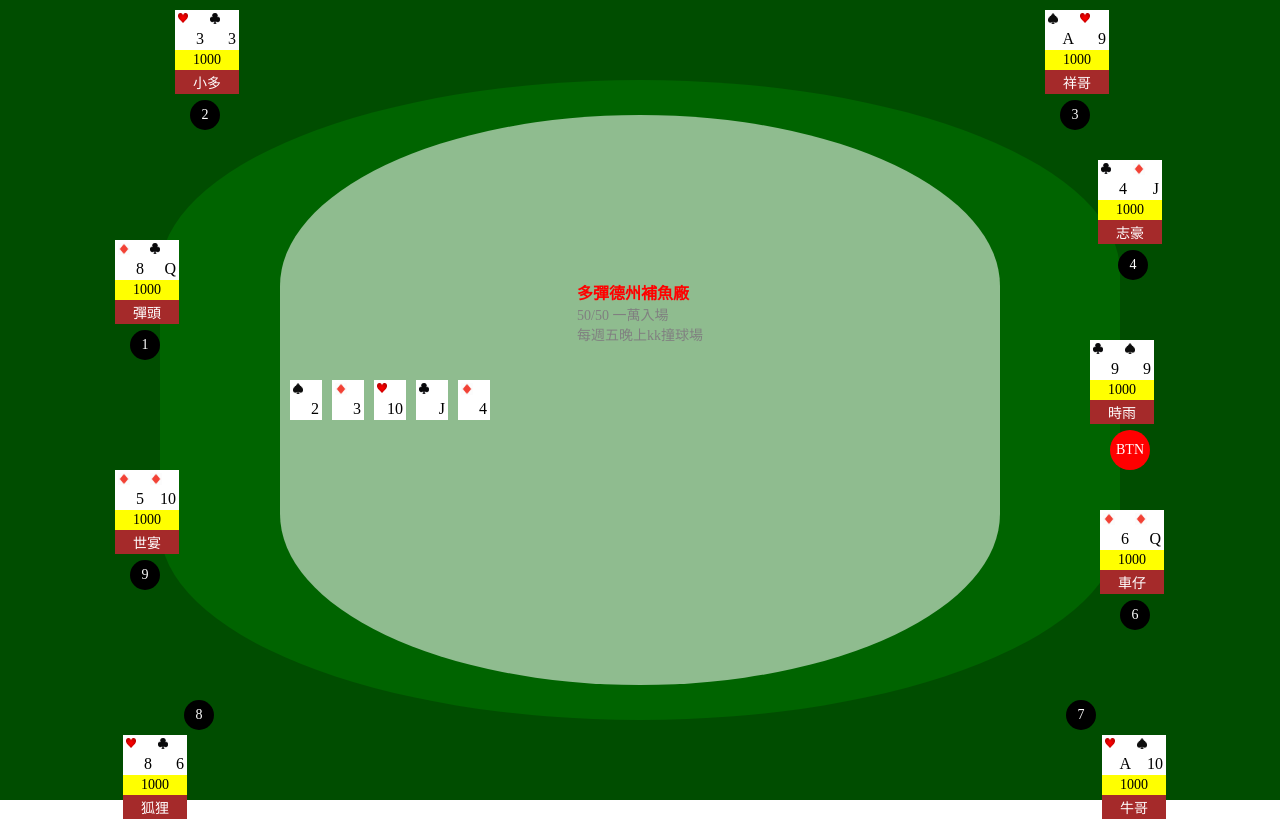
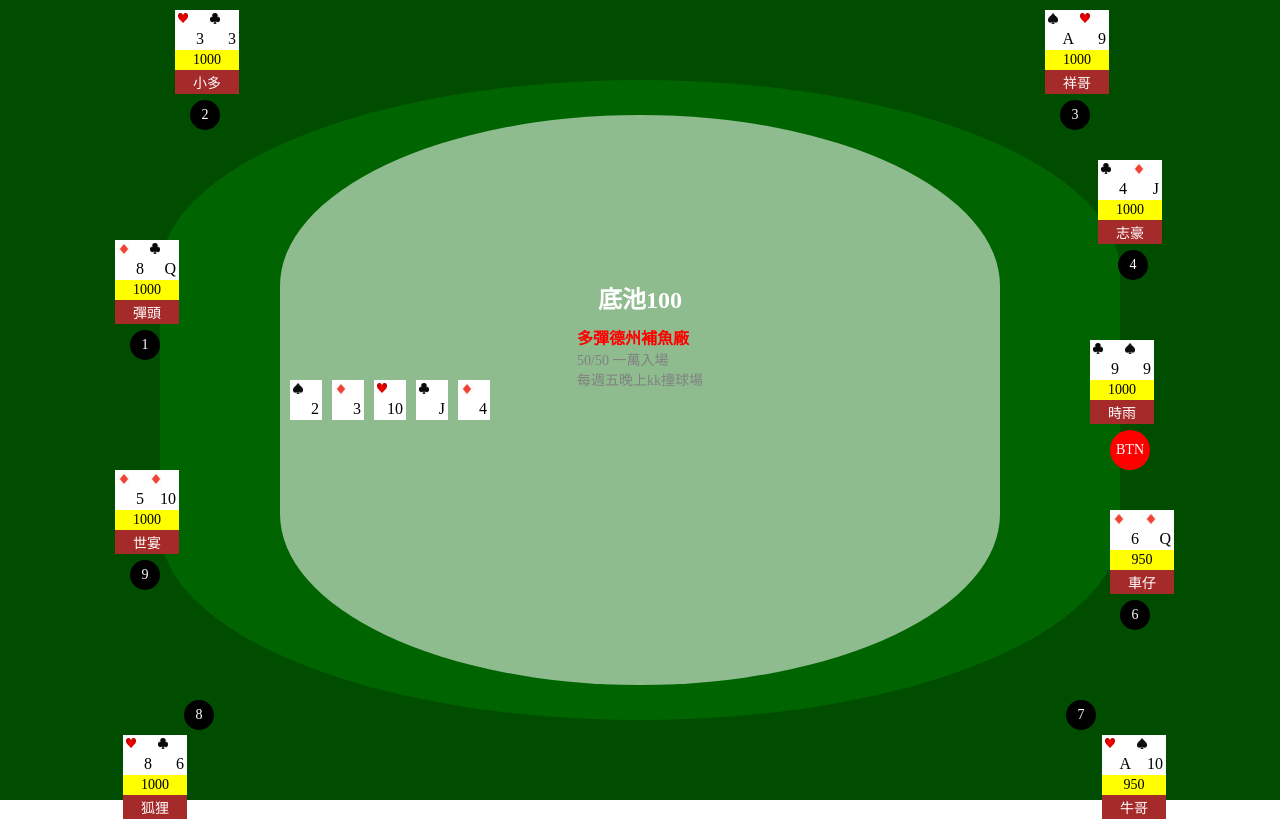
Before and after one commit to michaellee17/poker, a plain HTML site: page index.html in a window 1280 px wide. Drawn offline with Linux system fonts and the light colour scheme.

Commit message:
add:出大小盲

```diff
--- a/index.html
+++ b/index.html
@@ -164,6 +164,7 @@
           <span>9</span>
         </div>
         <div class="topic">
+          <h5 class="pool"></h5>
           <h6>多彈德州補魚廠</h6>
           <span>50/50 一萬入場</span>
           <span>每週五晚上kk撞球場</span>
@@ -196,33 +197,9 @@
     </div>
   </body>
   <script>
-    //處理公牌
-    for (let i = 0; i < 5; i++) {
-      let cardNumber = document.querySelector(`.card${i} .number`);
-      let cardFlower = document.querySelector(`.card${i} .flower`);
-      cardNumber.innerHTML = Dynamic.flop[i].rank;
-      cardFlower.src = `./img/${Dynamic.flop[i].suit}.jpg`;
-      cardFlower.classList.add(Dynamic.flop[i].suit);
-    }
-    console.log(`output->Players.playerInfo`, Players.playerInfo);
-    for (let i = 0; i < Players.playerInfo.length; i++) {
-      let seat = document.querySelector(`.seat${i + 1}`);
-      let name = seat.querySelector(".name");
-      name.innerHTML = Players.playerInfo[i].name;
-      let cardNumber0 = seat.querySelector(".playerCard0 .number");
-      let cardFlower0 = seat.querySelector(".playerCard0 .flower");
-      let cardNumber1 = seat.querySelector(".playerCard1 .number");
-      let cardFlower1 = seat.querySelector(".playerCard1 .flower");
-      let chip = seat.querySelector(".chip");
-
-      chip.innerHTML = Players.playerInfo[i].chip;
-      cardNumber0.innerHTML = Players.playerInfo[i].card[0].rank;
-      cardFlower0.src = `./img/${Players.playerInfo[i].card[0].suit}.jpg`;
-      cardFlower0.classList.add(Players.playerInfo[i].card[0].suit);
-      cardNumber1.innerHTML = Players.playerInfo[i].card[1].rank;
-      cardFlower1.src = `./img/${Players.playerInfo[i].card[1].suit}.jpg`;
-      cardFlower1.classList.add(Players.playerInfo[i].card[1].suit);
-    }
+    Dynamic.renderFlop();
+    Dynamic.renderPlayerCard();
+    //顯示button
     Players.playerInfo.map((item) => {
       if (item.position === "BUTTON") {
         let seat = document.querySelector(`.seat${item.seat}`);
@@ -233,5 +210,9 @@
         text.innerHTML = "BTN";
       }
     });
+    let pool = document.querySelector(".pool");
+    Dynamic.preFlop();
+    pool.innerHTML = `底池${Dynamic.pool}`;
+    Dynamic.renderPlayerCard();
   </script>
 </html>
--- a/main.js
+++ b/main.js
@@ -80,7 +80,32 @@ class DynamicPlayers {
     this.startButtonSeat = 0;
     this.flop = [];
     this.chooseButton();
+    this.balance = 50;
+    this.pool = 0;
+    this.activePlayer = {};
   }
+
+  async preFlop() {
+    this.players.playerInfo.forEach((player) => {
+      if (player.position === "SB" || player.position === "BB") {
+        player.bet = 50;
+        player.chip -= 50;
+      }
+    });
+    this.activePlayer = this.players.playerInfo.filter(
+      (player) => player.position === "UTG"
+    )[0];
+    console.log(`output->activePlayer`, this.activePlayer);
+    this.computePool();
+  }
+
+  //計算總池
+  computePool() {
+    this.pool = this.players.playerInfo.reduce((acc, player) => {
+      return acc + (player.bet || 0);
+    }, 0);
+  }
+
   //抽button
   async chooseButton() {
     let deckSize = 52;
@@ -218,5 +243,39 @@ class DynamicPlayers {
       this.deck.deck[this.players.count * 2 + 7],
     ];
   }
+
+  //渲染公牌
+  renderFlop() {
+    //處理公牌
+    for (let i = 0; i < 5; i++) {
+      let cardNumber = document.querySelector(`.card${i} .number`);
+      let cardFlower = document.querySelector(`.card${i} .flower`);
+      cardNumber.innerHTML = Dynamic.flop[i].rank;
+      cardFlower.src = `./img/${Dynamic.flop[i].suit}.jpg`;
+      cardFlower.classList.add(Dynamic.flop[i].suit);
+    }
+  }
+
+  //渲染玩家手牌
+  renderPlayerCard() {
+    for (let i = 0; i < Players.playerInfo.length; i++) {
+      let seat = document.querySelector(`.seat${i + 1}`);
+      let name = seat.querySelector(".name");
+      name.innerHTML = Players.playerInfo[i].name;
+      let cardNumber0 = seat.querySelector(".playerCard0 .number");
+      let cardFlower0 = seat.querySelector(".playerCard0 .flower");
+      let cardNumber1 = seat.querySelector(".playerCard1 .number");
+      let cardFlower1 = seat.querySelector(".playerCard1 .flower");
+      let chip = seat.querySelector(".chip");
+
+      chip.innerHTML = Players.playerInfo[i].chip;
+      cardNumber0.innerHTML = Players.playerInfo[i].card[0].rank;
+      cardFlower0.src = `./img/${Players.playerInfo[i].card[0].suit}.jpg`;
+      cardFlower0.classList.add(Players.playerInfo[i].card[0].suit);
+      cardNumber1.innerHTML = Players.playerInfo[i].card[1].rank;
+      cardFlower1.src = `./img/${Players.playerInfo[i].card[1].suit}.jpg`;
+      cardFlower1.classList.add(Players.playerInfo[i].card[1].suit);
+    }
+  }
 }
 let Dynamic = new DynamicPlayers(Players, deck);
--- a/style.css
+++ b/style.css
@@ -137,7 +137,7 @@
 }
 .seat6 .info{
   top: -90px;
-  left: -20px;
+  left: -10px;
 }
 .seat7 .info{
   top: 35px;
@@ -174,3 +174,9 @@
   color:grey;
   font-size: 14px;
 }
+.pool{
+  font-size: 24px;
+  color: #ffffff;
+  text-align: center;
+  margin-bottom: 10px;
+}
```
